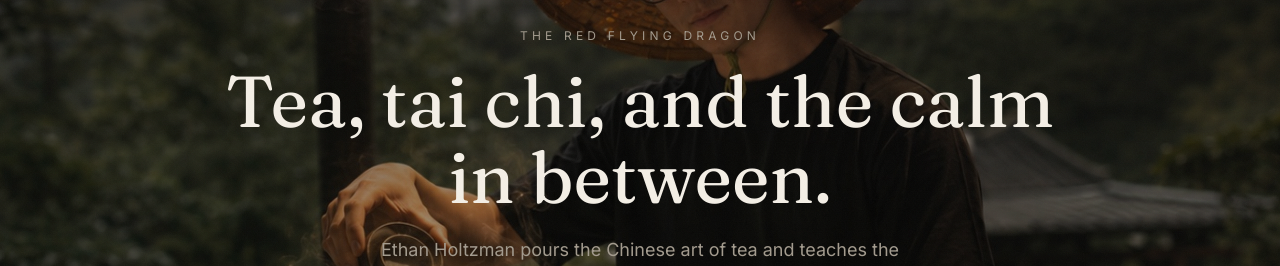
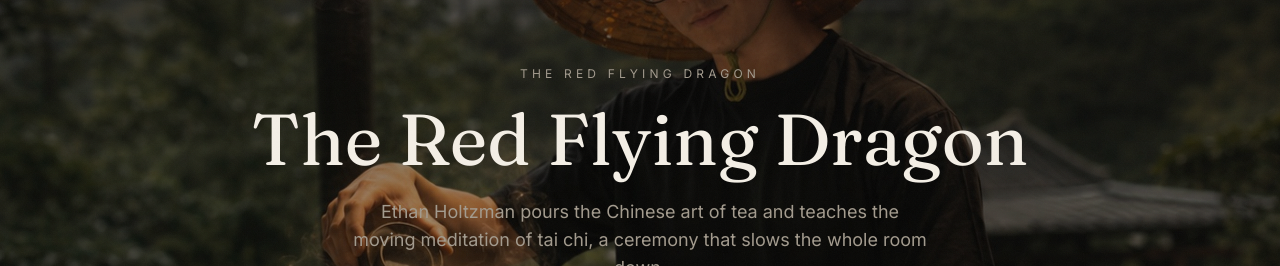
Before and after one commit to brunoraniere2003/magic-thai-tea, a Next.js app: page / in a window 1280 px wide. Shown: the part 185-451 px from the top of the page. Built offline with nearby package versions, Linux system fonts and the light colour scheme; no server answers.

Commit message:
Change hero title to The Red Flying Dragon (#3)

```diff
--- a/content/home.ts
+++ b/content/home.ts
@@ -230,7 +230,7 @@ export interface HomeContent {
 export const HOME: HomeContent = {
   hero: {
     eyebrow: "The Red Flying Dragon",
-    title: "Tea, tai chi, and the calm in between.",
+    title: "The Red Flying Dragon",
     subtitle:
       "Ethan Holtzman pours the Chinese art of tea and teaches the moving meditation of tai chi, a ceremony that slows the whole room down.",
     primaryCta: { label: "See the practice", href: "#worlds" },
```
